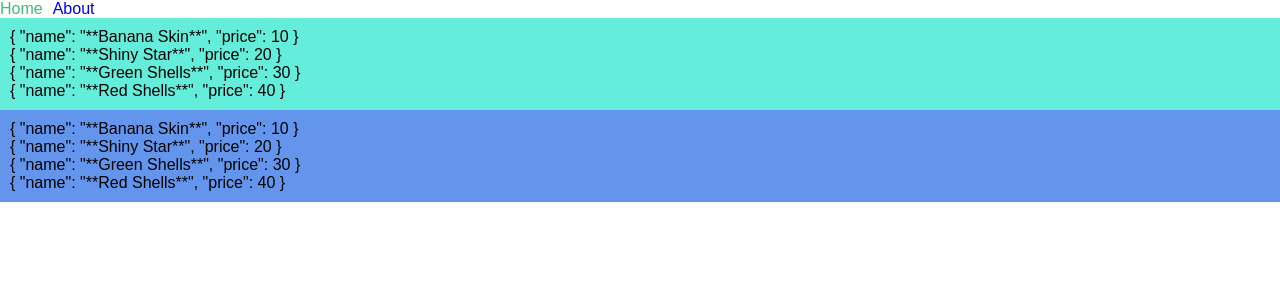
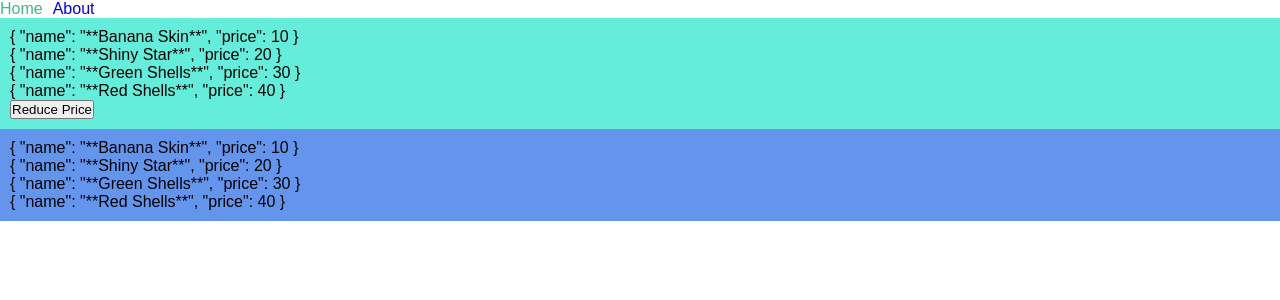
Before and after one commit to pauljor1499/vue2-start, a Vue app: page / in a window 1280 px wide. Shown: the top 300 px of the page. Built offline with nearby package versions, Linux system fonts and the light colour scheme.

Commit message:
add vuex mutations

```diff
--- a/src/components/ProductListOne.vue
+++ b/src/components/ProductListOne.vue
@@ -5,6 +5,7 @@
                 {{ product }}
             </div>
         </div>
+        <button v-on:click="reducePrice()">Reduce Price</button>
     </div>
 </template>
 
@@ -19,6 +20,12 @@
             return this.$store.getters.saleProducts;
         },
     },
+
+    methods: {
+        reducePrice: function () {
+            this.$store.commit("reducePrice");
+        },
+    },
 };
 </script>
 
--- a/src/store/index.js
+++ b/src/store/index.js
@@ -4,6 +4,7 @@
 Vue.use(Vuex);
 
 export const store = new Vuex.Store({
+    strict: true,
     state: {
         products: [
             {
@@ -35,7 +36,13 @@
             return saleProducts;
         },
     },
-    mutations: {},
+    mutations: {
+        reducePrice: (state) => {
+            state.products.forEach((product) => {
+                product.price -= 1;
+            });
+        },
+    },
     actions: {},
     modules: {},
 });
```
